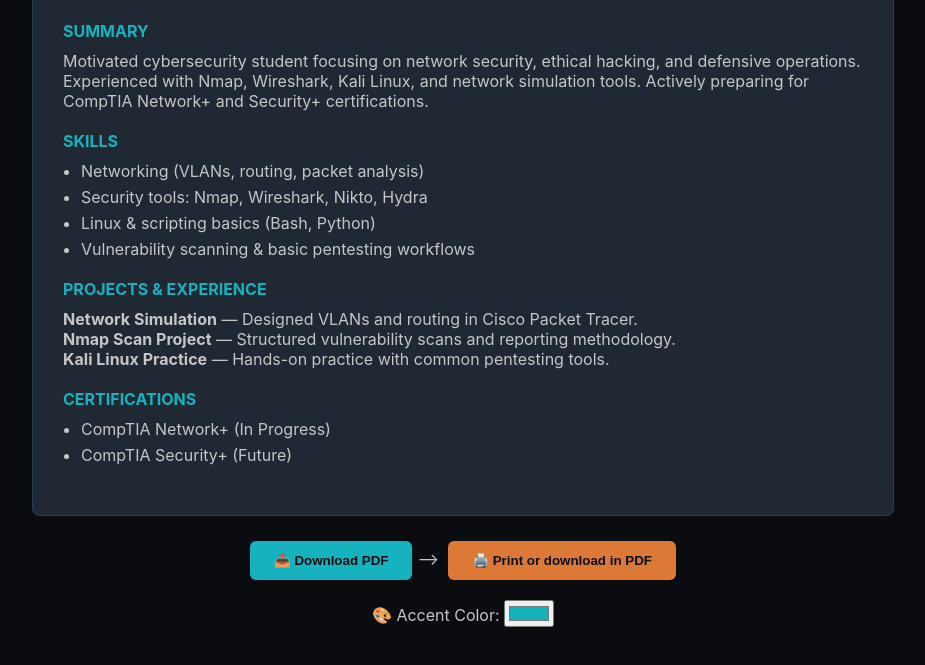
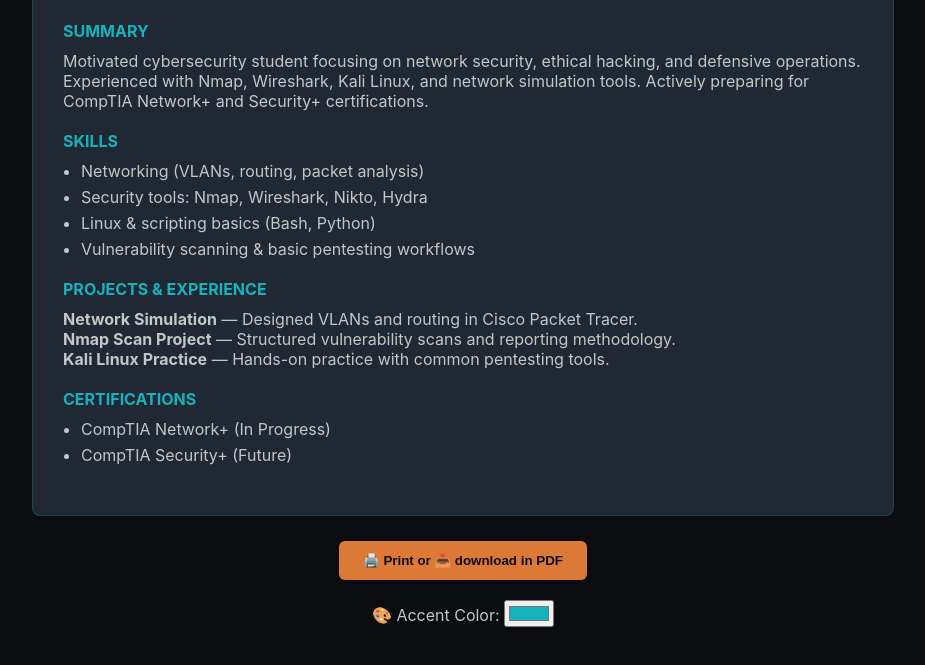
Before and after one commit to Zerofade123/Zerofade_web, a plain HTML site: page resume.html in a window 1280 px wide. Shown: the part 147-812 px from the top of the page, without its empty margins (177-1102 px from the left). Drawn offline with nearby package versions, Linux system fonts and the light colour scheme.

Commit message:
Update resume.html

```diff
--- a/resume.html
+++ b/resume.html
@@ -122,8 +122,8 @@
   </div>
 
   <div class="controls">
-     <button class="btn btn-download" onclick="downloadPDF()">📥 Download PDF</button>-->
-     <button class="btn btn-print" onclick="window.print()">🖨️ Print or download in PDF</button>
+     <!--<button class="btn btn-download" onclick="downloadPDF()">📥 Download PDF</button>-->
+     <button class="btn btn-print" onclick="window.print()">🖨️ Print or 📥 download in PDF</button>
     <div class="color-picker">
       <label for="accentColor">🎨 Accent Color: </label>
       <input type="color" id="accentColor" value="#16b3be" onchange="updateColors(this.value)">
```
